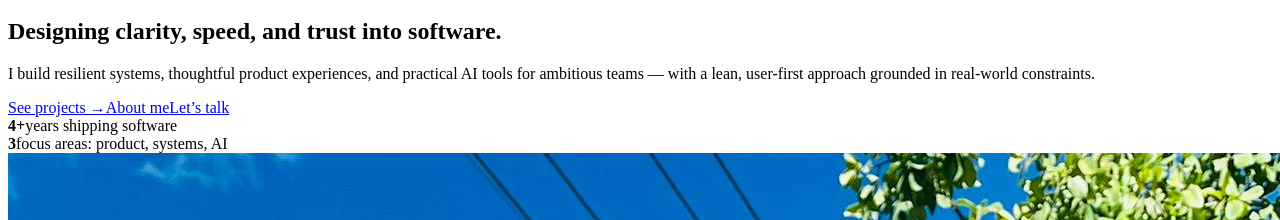
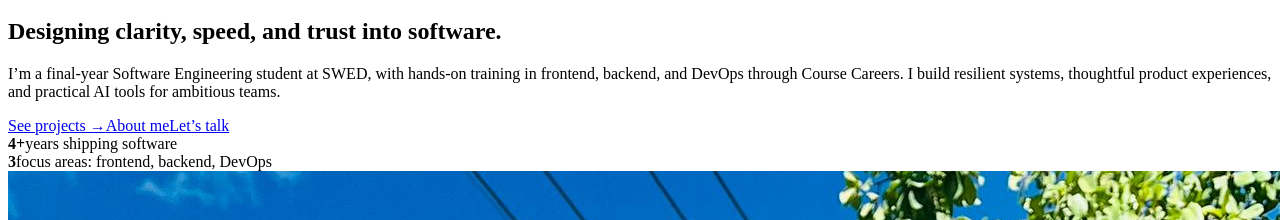
Before and after one commit to DavidnPhillipus/davidphillipus, a React (Vite) app: page / in a window 1280 px wide. Shown: the part 374-594 px from the top of the page. Built offline with nearby package versions, Linux system fonts and the light colour scheme; the HTML template or start-up script is replaced by a standard one.

Commit message:
Clarify education background

```diff
--- a/src/pages/About.jsx
+++ b/src/pages/About.jsx
@@ -19,8 +19,8 @@ export default function About(){
           <div className="eyebrow">About</div>
           <h2 className="section-title">From first lines of code to product systems.</h2>
           <div style={{marginTop:26}}>
-            <p>I’m a software developer who builds for fintech, agritech, and AI — and I think like a founder about product clarity, constraints, and momentum.</p>
-            <p>My focus is quality, reliability, and products that can scale with care, speed, and real-world practicality.</p>
+            <p>I’m a final-year Software Engineering student at SWED, and I built my foundation in frontend, backend, and DevOps through Course Careers. I’m focused on turning ideas into reliable software that people actually use.</p>
+            <p>I care about quality, reliability, and products that can scale with care, speed, and real-world practicality — whether I’m building interfaces, APIs, or deployment workflows.</p>
           </div>
           <div className="stats-row">
             <div className="stat"><div className="num" data-count="4">4</div><div className="lbl">Years Coding</div></div>
--- a/src/pages/Home.jsx
+++ b/src/pages/Home.jsx
@@ -89,7 +89,7 @@ export default function Home() {
           <div className="hero-copy">
             <div className="status-pill"><span className="live"></span> Software developer • founder • product builder</div>
             <h1>Designing <span className="grad">clarity</span>, speed, and <span className="grad">trust</span> into software.</h1>
-            <p className="lead">I build resilient systems, thoughtful product experiences, and practical AI tools for ambitious teams — with a lean, user-first approach grounded in real-world constraints.</p>
+            <p className="lead">I’m a final-year Software Engineering student at SWED, with hands-on training in frontend, backend, and DevOps through Course Careers. I build resilient systems, thoughtful product experiences, and practical AI tools for ambitious teams.</p>
             <div className="hero-ctas">
               <a href="/projects" className="btn btn-primary">See projects →</a>
               <a href="/about" className="btn btn-ghost">About me</a>
@@ -103,7 +103,7 @@ export default function Home() {
               </div>
               <div className="highlight-card">
                 <strong>3</strong>
-                <span>focus areas: product, systems, AI</span>
+                <span>focus areas: frontend, backend, DevOps</span>
               </div>
             </div>
           </div>
```
Also changed, not shown: 3 other files (tests, documents, lock files or other folders).
